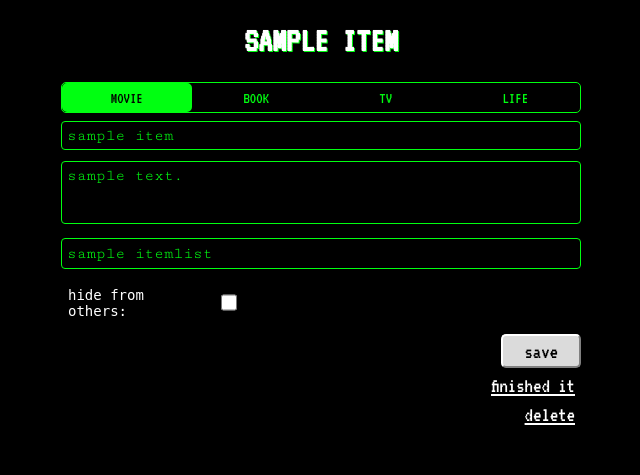
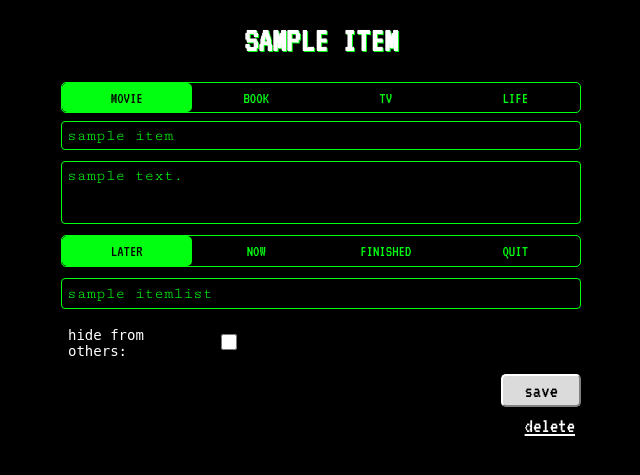
Before and after one commit to cbfif47/gumsup, a Django app: page /items/00000000-0000-0000-0000-000000000001/edit2 in a window 1280 px wide. Shown: the part 24-499 px from the top of the page, without its empty margins (319-959 px from the left). Run offline with Django 3.2, Linux system fonts and the light colour scheme; a user stored in the database is signed in; tables that the repository leaves empty hold one stand-in row (values such as "Sample post"); parts of the project's set-up code (start-up, migrations or seed data) failed here and were passed over; some libraries are stand-ins or nearby versions; some web fonts are replaced.

Commit message:
add back status

```diff
--- a/templates/items/edit_item2.html
+++ b/templates/items/edit_item2.html
@@ -24,6 +24,14 @@
         {{ form.note }}
       </div>
     </div>
+      <div class="row tabs">
+        {% for radio in form.status %}
+          <label class="tab" for="{{ radio.id_for_label }}">
+            {{ radio.tag }}
+            <div class="tab-box">{{ radio.choice_label|upper }}</div>
+          </label>
+        {% endfor %}
+      </div>
     <div class="row">
       <div class="col-100">
         {{ form.item_list }}
@@ -36,9 +44,6 @@
     <div class="row ">
         <input class="primary-button" type="submit" value="save" >
     </div>
-      <div class="row">
-          <button class="secondary-button" type="submit" formaction="{% url 'items' %}?status=done&from={{ from }}">finished it</button>
-      </div>
     </form>
     <a href="{% url 'delete-item' item.id %}"><button class="secondary-button">delete</button></a>
 {% endblock %}
```
